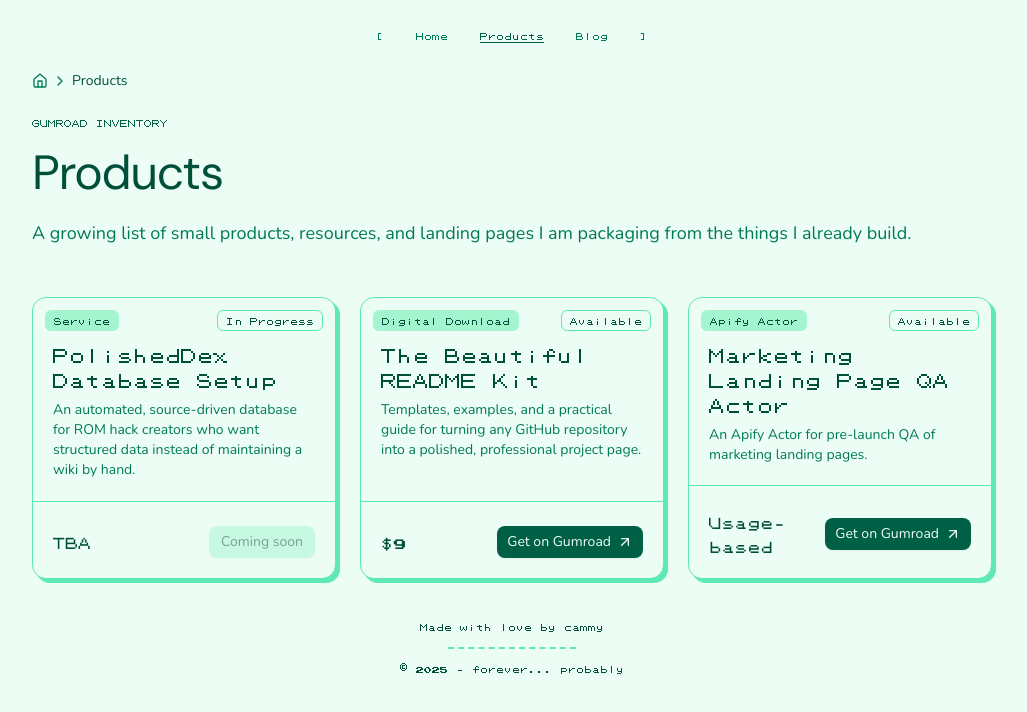
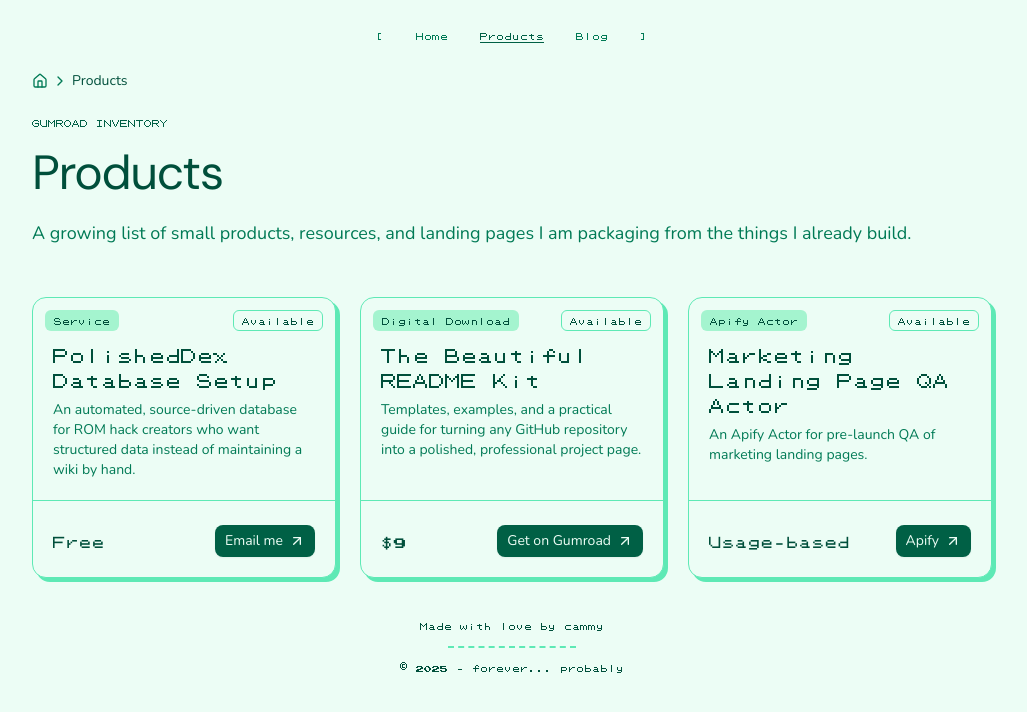
Before and after one commit to caomicc/pink, a Next.js app: page /products in a window 1280 px wide. Shown: the top 712 px of the page, without its empty margins (128-1155 px from the left). Built offline with nearby package versions, Linux system fonts and the light colour scheme.

Commit message:
feat: update product availability and pricing details in ProductCard component

```diff
--- a/src/app/products/page.tsx
+++ b/src/app/products/page.tsx
@@ -16,9 +16,11 @@
     name: 'PolishedDex Database Setup',
     description:
       'An automated, source-driven database for ROM hack creators who want structured data instead of maintaining a wiki by hand.',
-    status: 'In progress',
+    status: 'Available',
     category: 'Service',
-    price: 'TBA',
+    price: 'Free',
+    cta: 'Email me',
+    gumroadHref: 'mailto:caomicc@gmail.com',
   },
   {
     name: 'The Beautiful README Kit',
@@ -37,6 +39,7 @@
     category: 'Apify Actor',
     price: 'Usage-based',
     gumroadHref: 'https://apify.com/caomicc/marketing-landing-page-qa-actor',
+    cta: 'Apify',
   },
 ];
 
--- a/src/components/blocks/product-cards/product-card.tsx
+++ b/src/components/blocks/product-cards/product-card.tsx
@@ -21,10 +21,12 @@
   image?: string;
   /** Gumroad product / download URL. When omitted the card renders as coming soon. */
   gumroadHref?: string;
+
+  cta?: string;
 }
 
 export function ProductCard({ product }: { product: ProductCardData }) {
-  const { name, description, status, category, price, gumroadHref } = product;
+  const { name, description, status, category, price, gumroadHref, cta } = product;
   const isAvailable = Boolean(gumroadHref);
 
   return (
@@ -53,7 +55,7 @@
         {isAvailable ? (
           <Button asChild size="sm">
             <a href={gumroadHref} target="_blank" rel="noopener noreferrer">
-              Get on Gumroad
+              {cta ?? 'Get on Gumroad'}
               <ArrowUpRight className="size-4" />
             </a>
           </Button>
```
